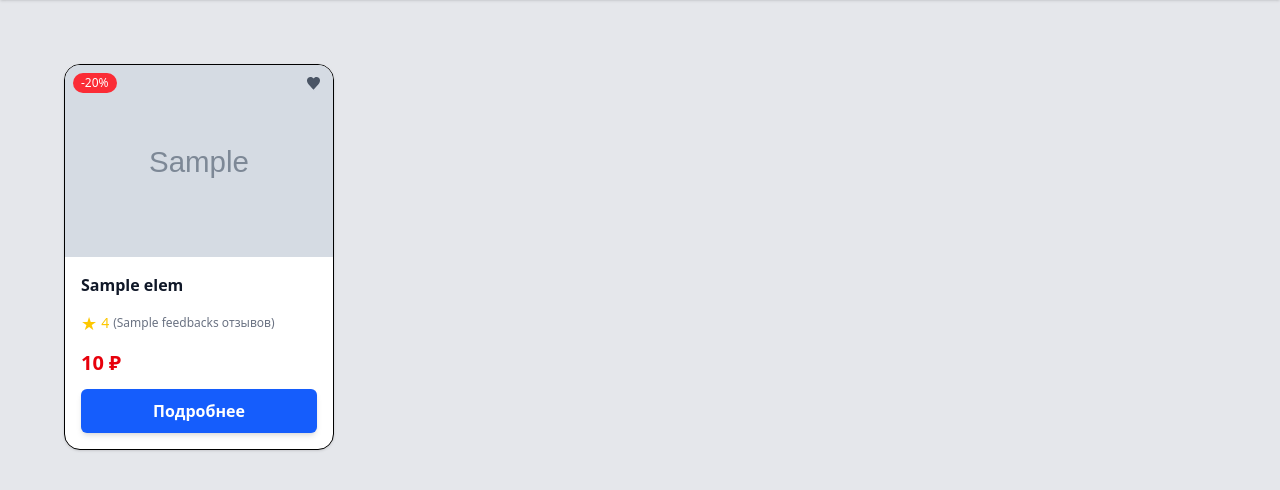
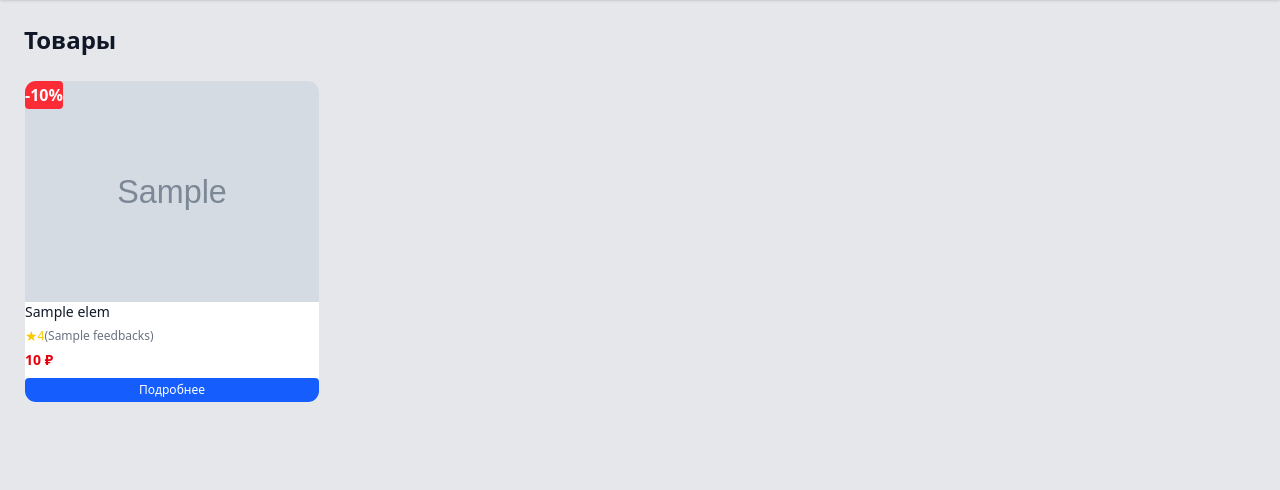
Before and after one commit to coldtema/project_x, a Django app: template apps/wb_checker/templates/recommendations.html in a window 1280 px wide. Shown: the part 53-543 px from the top of the page. Run offline with Django 3.2, Linux system fonts and the light colour scheme; the template is opened without the code that fills it: most values are stand-ins (such as "Sample title", 1, 10 or a date in 2020); grey boxes marked "Sample" are stand-in pictures; some libraries are stand-ins or nearby versions.

Commit message:
fully rewrited recommendations of wb template

```diff
--- a/apps/wb_checker/templates/recommendations.html
+++ b/apps/wb_checker/templates/recommendations.html
@@ -1,51 +1,52 @@
-{%extends 'base.html'%}
+{% extends 'base.html' %}
+{% block title %}Товары{% endblock title %}
 
-{%block title%}wb_checker{%endblock title%}
+{% block content %}
+<div class="max-w-7xl mx-auto px-0 sm:px-6 lg:px-8 py-6">
+  <h1 class="text-2xl font-bold mb-6 text-gray-900 dark:text-white">Товары</h1>
 
-{%block content%}
-<div class="grid gap-6 sm:grid-cols-1 md:grid-cols-2 lg:grid-cols-3 xl:grid-cols-4 p-4 sm:p-6 lg:p-10">
+  <div class="grid gap-4 sm:gap-4 xl:gap-10 grid-cols-2 sm:grid-cols-3 md:grid-cols-4 lg:grid-cols-4 xl:grid-cols-4">
     {% for elem in prods %}
-    <div class="relative border rounded-2xl overflow-hidden shadow-sm hover:shadow-md transition bg-white flex flex-col">
+    <div class="relative bg-white dark:bg-neutral-900 rounded-xl overflow-hidden border border-gray-200 dark:border-neutral-700 hover:shadow transition flex flex-col h-full">
 
-        <!-- Стикер "Скидка" -->
-        <div class="absolute top-2 left-2 bg-red-500 text-white text-xs px-2 py-0.5 rounded-full z-10">
-            -20%
+      <!-- Стикер скидки -->
+      {% if elem.discount %}
+      <div class="absolute top-1 left-1 bg-red-500 text-white text-[10px] font-bold px-1.5 py-0.5 rounded z-10">
+        -{{ elem.discount }}%
+      </div>
+      {% endif %}
+
+      <!-- Изображение -->
+      <div class="aspect-[4/5] w-full overflow-hidden">
+        <img src="{{ elem.image_url }}" alt="{{ elem.name }}"
+             class="w-full h-full object-cover object-center" />
       </div>
 
-        <!-- Иконка избранного -->
-        <button class="absolute top-2 right-2 text-gray-600 hover:text-red-500 z-10">
-            <svg class="w-5 h-5 fill-current" viewBox="0 0 20 20">
-                <path d="M10 18l-1.45-1.32C4.4 12.36 2 10.28 2 7.5 2 5.5 3.5 4 5.5 4c1.24 0 2.47.6 3.26 1.53C9.03 4.6 10.26 4 11.5 4 13.5 4 15 5.5 15 7.5c0 2.78-2.4 4.86-6.55 9.18L10 18z"/>
-            </svg>
-        </button>
-
-        <!-- Картинка -->
-        <img src="{{elem.image_url}}" alt="Product" class="w-full h-48 object-cover">
-
       <!-- Контент -->
-        <div class="p-4 flex flex-col flex-1 gap-3">
-            <h3 class="text-base font-semibold text-gray-900 line-clamp-2">
-                {{elem.name}}
+      <div class="p-2 flex flex-col flex-1 space-y-1">
+        <h3 class="text-sm font-medium text-gray-900 dark:text-white line-clamp-2 leading-tight">
+          {{ elem.name }}
         </h3>
 
-            <!-- Рейтинг -->
-            <div class="flex items-center gap-1 text-yellow-400 text-sm">
-                <span class="text-lg">★</span>
-                <span>{{elem.rating}}</span>
-                <span class="text-xs text-gray-500">({{elem.feedbacks}} отзывов)</span>
+        {% if elem.rating %}
+        <div class="flex items-center text-yellow-400 text-xs gap-0.5 mt-1">
+          <span class="text-sm leading-none">★</span>
+          <span>{{ elem.rating }}</span>
+          {% if elem.feedbacks %}
+          <span class="text-[10px] text-gray-500 dark:text-gray-400">({{ elem.feedbacks }})</span>
+          {% endif %}
         </div>
+        {% endif %}
 
-            <!-- Цена -->
-            <div class="text-xl font-bold text-red-600">{{elem.latest_price}} ₽</div>
+        <div class="text-sm font-bold text-red-600 dark:text-red-400 mt-1">{{ elem.latest_price }} ₽</div>
 
-            <!-- Кнопка -->
-            <a href="{{ elem.url }}" target="_blank" class="block w-full text-center bg-blue-600 hover:bg-blue-700 text-white font-semibold py-2.5 rounded-md shadow-md transition duration-200">
+        <a href="{{ elem.url }}" target="_blank"
+           class="mt-2 inline-block w-full text-center bg-blue-600 hover:bg-blue-700 text-white font-medium py-1 px-2 rounded transition text-xs">
           Подробнее
         </a>
       </div>
     </div>
     {% endfor %}
   </div>
-
-
-{%endblock content%}
+</div>
+{% endblock content %}
```
Lines whose indentation alone changed are shown as unchanged.
